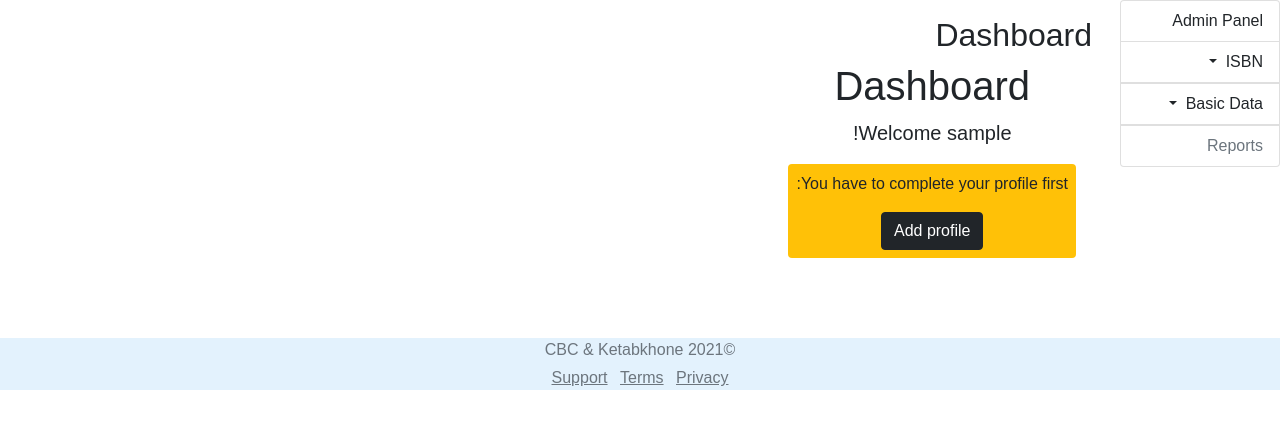
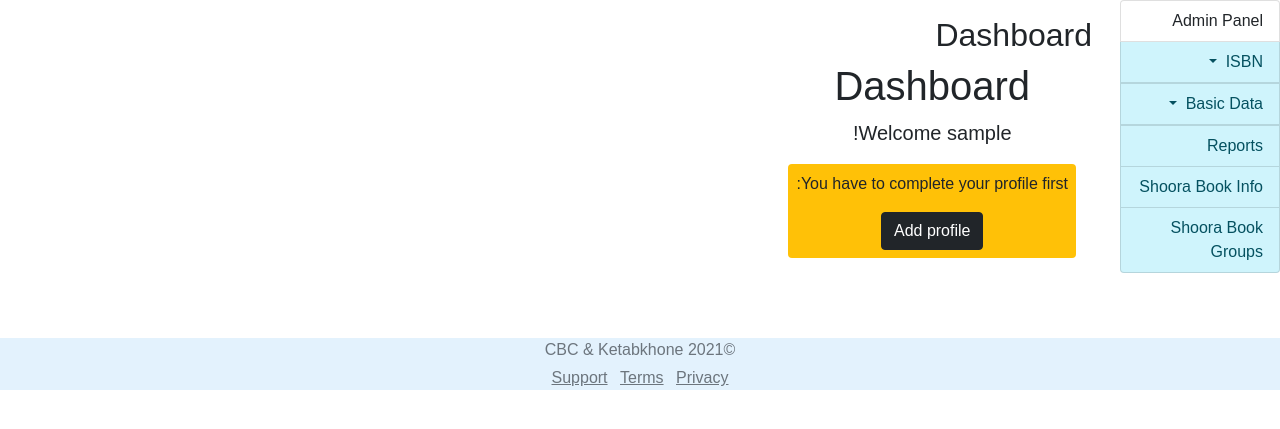
Before and after one commit to Rahimz/ketab, a Django app: page /en/account/dashboard/ in a window 1280 px wide. Shown: the part 56-485 px from the top of the page. Run offline with Django 3.2, Linux system fonts and the light colour scheme; the visitor is signed in with stand-in values (Sample User, id 1); parts of the project's set-up code (start-up, migrations or seed data) failed here and were passed over; some libraries are stand-ins or nearby versions.

Commit message:
sidebar menu changed to bs stylr

```diff
--- a/ketab/books/templates/base.html
+++ b/ketab/books/templates/base.html
@@ -92,10 +92,10 @@
     {% if request.user.is_staff %}
     <div class="d-flex" id="wrapper">
         <div class="" id="sidebar-wrapper">
-            <div class="list-group">
+            <div class="list-group ">
                 <li class="list-group-item">{% trans 'Admin Panel' %}</li>
 
-                <a class="list-group-item dropdown-toggle {% block isbn_active %}{% endblock %} " href="#" id="isbnDropdown" role="button" data-bs-toggle="dropdown" aria-expanded="false">
+                <a class="list-group-item list-group-item-action list-group-item-info dropdown-toggle {% block isbn_active %}{% endblock %} " href="#" id="isbnDropdown" role="button" data-bs-toggle="dropdown" aria-expanded="false">
                     {% trans 'ISBN' %}
                 </a>
                     <ul class="dropdown-menu" aria-labelledby="isbnDropdown">
@@ -108,7 +108,7 @@
                         </li>
                         <li><a class="dropdown-item disabled" href="#">{% trans 'Add an Issue' %}</a></li>
                     </ul>
-                <a class="list-group-item dropdown-toggle {% block basic_active %}{% endblock %} " href="#" id="basicDataDropdown" role="button" data-bs-toggle="dropdown"
+                <a class="list-group-item list-group-item-action list-group-item-info dropdown-toggle {% block basic_active %}{% endblock %} " href="#" id="basicDataDropdown" role="button" data-bs-toggle="dropdown"
                            aria-expanded="false"> {% trans 'Basic Data' %} </a>
                         <ul class="dropdown-menu" aria-labelledby="basicDataDropdown">
                             <li><a class="dropdown-item" href="{% url 'author_list' %}">{% trans 'Authors' %}</a></li>
@@ -118,15 +118,15 @@
                             <li><a class="dropdown-item disabled" href="#">{% trans 'Publisher' %}</a></li>
                             <li><a class="dropdown-item disabled" href="#">{% trans 'Prizes' %}</a></li>
                             <li><a class="dropdown-item disabled" href="#">{% trans 'Market Info' %}</a></li>
-                            <li><a class="dropdown-item disabled" href="#">{% trans 'Shoora Book Groups' %}</a></li>
-                            <li><a class="dropdown-item disabled" href="#">{% trans 'Shoora Book Info' %}</a></li>
                             <li><a class="dropdown-item disabled" href="#">{% trans 'Content Info' %}</a></li>
                             <li>
                                 <hr class="dropdown-divider">
                             </li>
                             <li><a class="dropdown-item disabled" href="#">{% trans 'Add an Issue' %}</a></li>
                         </ul>
-              <a class="list-group-item disabled" href="#" tabindex="-1" aria-disabled="true">{% trans 'Reports' %}</a>
+              <a class="list-group-item list-group-item-action list-group-item-info " href="#" tabindex="-1" aria-disabled="true">{% trans 'Reports' %}</a>
+              <a class="list-group-item list-group-item-action list-group-item-info " href="#" tabindex="-1" aria-disabled="true">{% trans 'Shoora Book Info' %}</a>
+              <a class="list-group-item list-group-item-action list-group-item-info " href="#" tabindex="-1" aria-disabled="true">{% trans 'Shoora Book Groups' %}</a>
 
             </div>
     </div>
```
